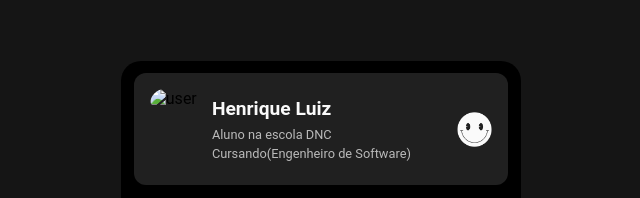
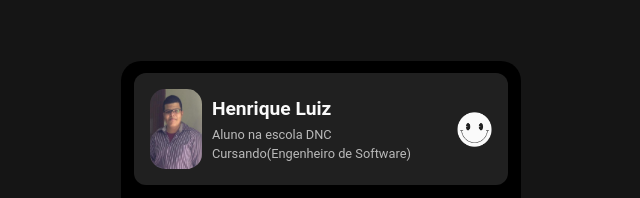
Before and after one commit to Ricklima991/Aluno-na-escola-DNC-main, a plain HTML site: page index.html in a window 1280 px wide. Shown: the top 198 px of the page, without its empty margins (319-959 px from the left). Drawn offline with Linux system fonts and the light colour scheme.

Commit message:
primeiro comit

```diff
--- a/index.html
+++ b/index.html
@@ -25,7 +25,7 @@
                 <div class="info-user">
                     <div class="img-user">
                         <!-- Foto do perfil -->
-                        <img src="img/" alt="user">
+                        <img src="img/IMG_0308.JPG" alt="user">
                     </div>
                     <div class="name-user">
                         <!-- Dados pessoais e profissionais -->
```
